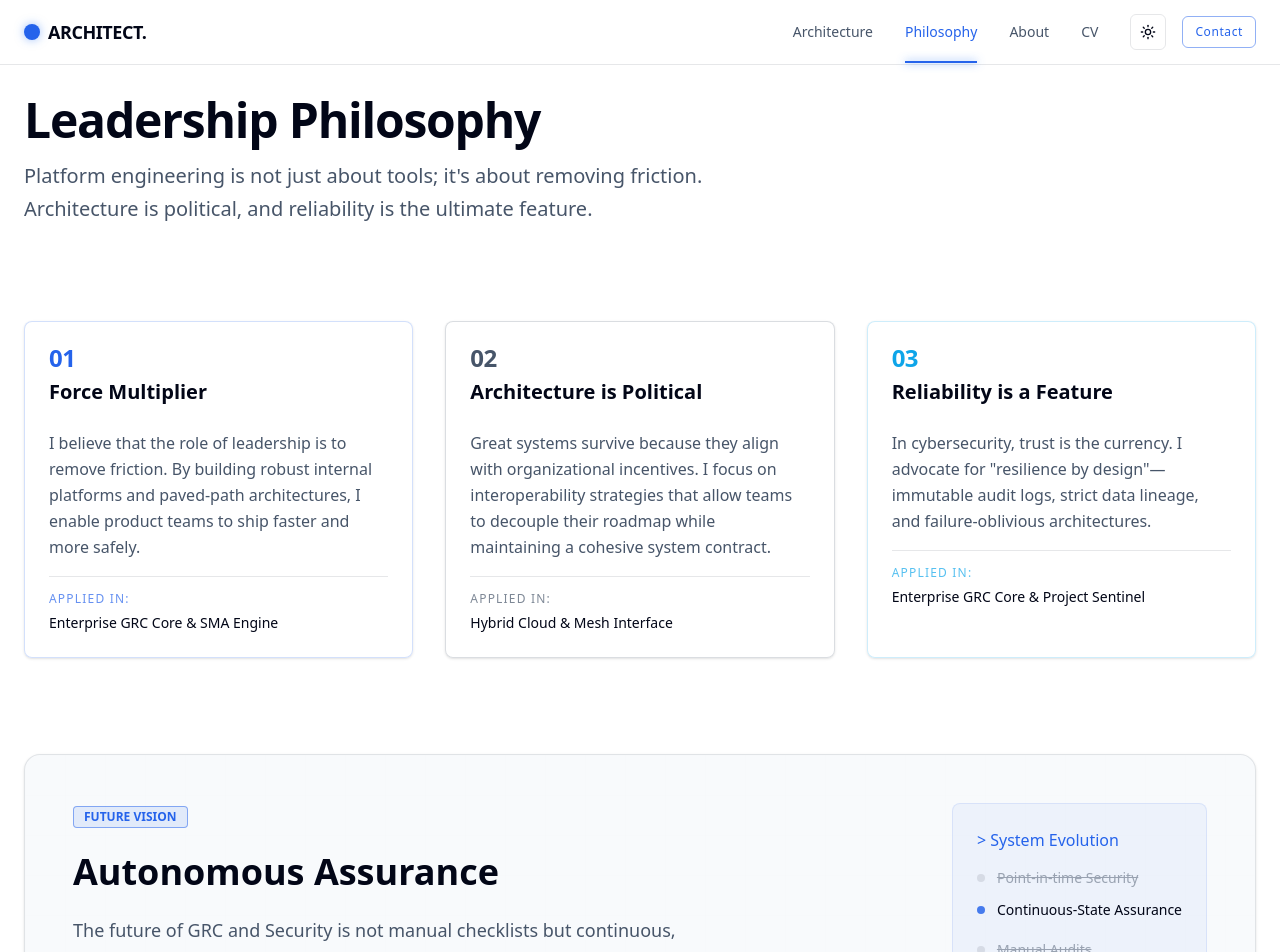
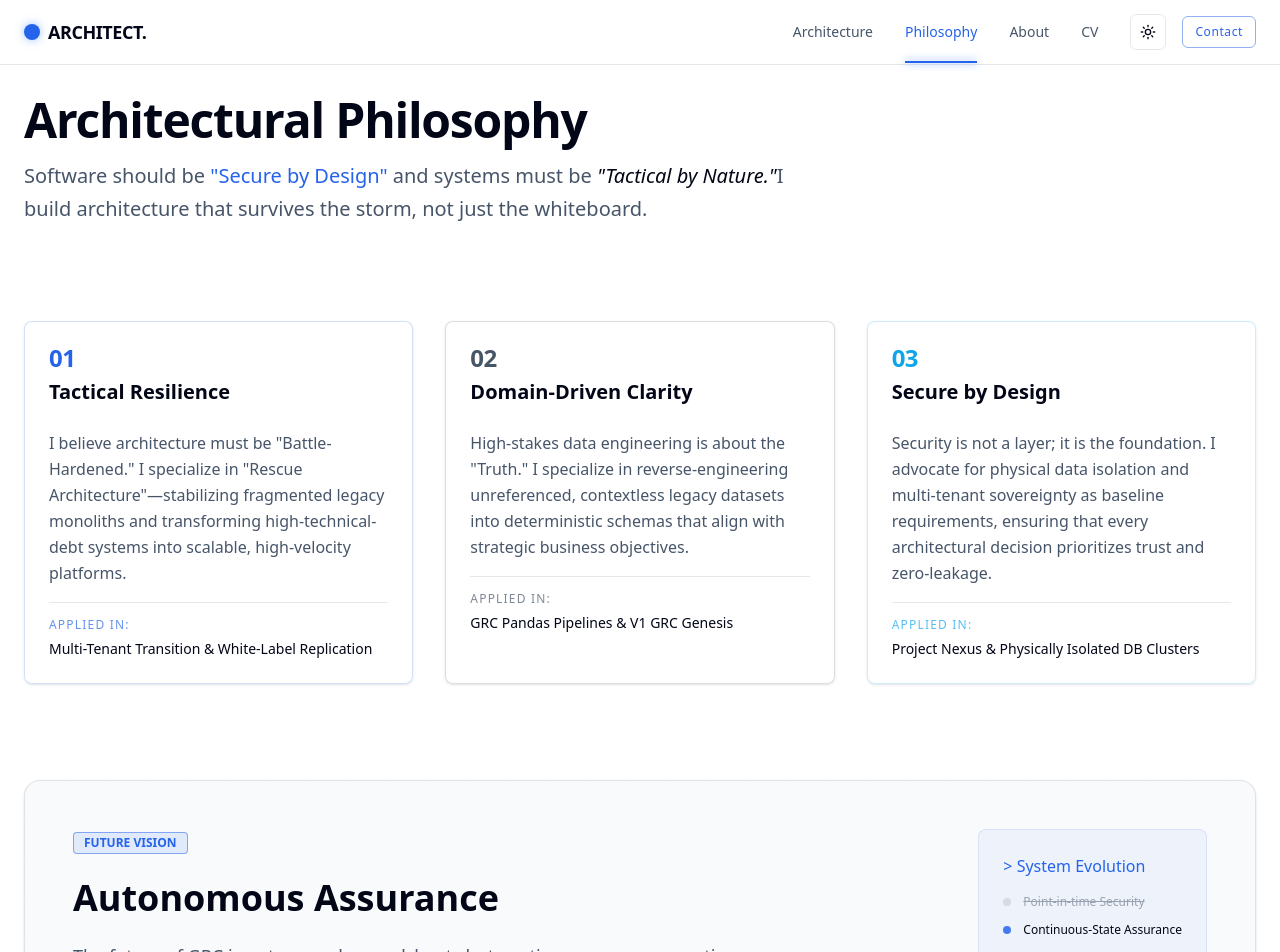
Before and after one commit to DarkCovenant26/Portfolio, a Next.js app in the folder web/: page /philosophy in a window 1280 px wide. Shown: the top 952 px of the page. Built offline with nearby package versions, Linux system fonts and the light colour scheme.

Commit message:
refactor: update philosophy page content to focus on architectural resilience and security principles

```diff
--- a/web/src/app/philosophy/page.tsx
+++ b/web/src/app/philosophy/page.tsx
@@ -7,11 +7,11 @@ export default function PhilosophyPage() {
             {/* Header */}
             <div className="space-y-4 max-w-3xl">
                 <h1 className="text-4xl md:text-5xl font-bold tracking-tight">
-                    Leadership Philosophy
+                    Architectural Philosophy
                 </h1>
-                <p className="text-xl text-muted-foreground leading-relaxed">
-                    Platform engineering is not just about tools; it's about removing friction.
-                    Architecture is political, and reliability is the ultimate feature.
+                <p className="text-xl text-muted-foreground leading-relaxed font-light">
+                    Software should be <span className="text-primary font-medium">"Secure by Design"</span> and systems must be <span className="text-foreground font-medium italic">"Tactical by Nature."</span>
+                    I build architecture that survives the storm, not just the whiteboard.
                 </p>
             </div>
 
@@ -20,15 +20,15 @@ export default function PhilosophyPage() {
                 <Card className="bg-surface-card border-primary/20 hover:border-primary/50 transition-colors shadow-sm dark:shadow-none">
                     <CardHeader>
                         <CardTitle className="text-primary mb-2">01</CardTitle>
-                        <h3 className="text-xl font-semibold">Force Multiplier</h3>
+                        <h3 className="text-xl font-semibold">Tactical Resilience</h3>
                     </CardHeader>
                     <CardContent className="space-y-4">
                         <p className="text-muted-foreground leading-relaxed">
-                            I believe that the role of leadership is to remove friction. By building robust internal platforms and paved-path architectures, I enable product teams to ship faster and more safely.
+                            I believe architecture must be "Battle-Hardened." I specialize in "Rescue Architecture"—stabilizing fragmented legacy monoliths and transforming high-technical-debt systems into scalable, high-velocity platforms.
                         </p>
                         <div className="pt-2 border-t border-card-border">
                             <span className="text-xs font-mono text-primary/70 uppercase tracking-widest">Applied In:</span>
-                            <p className="text-sm font-medium mt-1">Enterprise GRC Core & SMA Engine</p>
+                            <p className="text-sm font-medium mt-1">Multi-Tenant Transition & White-Label Replication</p>
                         </div>
                     </CardContent>
                 </Card>
@@ -36,15 +36,15 @@ export default function PhilosophyPage() {
                 <Card className="bg-surface-card border-secondary/20 hover:border-secondary/50 transition-colors shadow-sm dark:shadow-none">
                     <CardHeader>
                         <CardTitle className="text-secondary mb-2">02</CardTitle>
-                        <h3 className="text-xl font-semibold">Architecture is Political</h3>
+                        <h3 className="text-xl font-semibold">Domain-Driven Clarity</h3>
                     </CardHeader>
                     <CardContent className="space-y-4">
                         <p className="text-muted-foreground leading-relaxed">
-                            Great systems survive because they align with organizational incentives. I focus on interoperability strategies that allow teams to decouple their roadmap while maintaining a cohesive system contract.
+                            High-stakes data engineering is about the "Truth." I specialize in reverse-engineering unreferenced, contextless legacy datasets into deterministic schemas that align with strategic business objectives.
                         </p>
                         <div className="pt-2 border-t border-card-border">
                             <span className="text-xs font-mono text-secondary/70 uppercase tracking-widest">Applied In:</span>
-                            <p className="text-sm font-medium mt-1">Hybrid Cloud & Mesh Interface</p>
+                            <p className="text-sm font-medium mt-1">GRC Pandas Pipelines & V1 GRC Genesis</p>
                         </div>
                     </CardContent>
                 </Card>
@@ -52,15 +52,15 @@ export default function PhilosophyPage() {
                 <Card className="bg-surface-card border-accent/20 hover:border-accent/50 transition-colors shadow-sm dark:shadow-none">
                     <CardHeader>
                         <CardTitle className="text-accent mb-2">03</CardTitle>
-                        <h3 className="text-xl font-semibold">Reliability is a Feature</h3>
+                        <h3 className="text-xl font-semibold">Secure by Design</h3>
                     </CardHeader>
                     <CardContent className="space-y-4">
                         <p className="text-muted-foreground leading-relaxed">
-                            In cybersecurity, trust is the currency. I advocate for "resilience by design"—immutable audit logs, strict data lineage, and failure-oblivious architectures.
+                            Security is not a layer; it is the foundation. I advocate for physical data isolation and multi-tenant sovereignty as baseline requirements, ensuring that every architectural decision prioritizes trust and zero-leakage.
                         </p>
                         <div className="pt-2 border-t border-card-border">
                             <span className="text-xs font-mono text-accent/70 uppercase tracking-widest">Applied In:</span>
-                            <p className="text-sm font-medium mt-1">Enterprise GRC Core & Project Sentinel</p>
+                            <p className="text-sm font-medium mt-1">Project Nexus & Physically Isolated DB Clusters</p>
                         </div>
                     </CardContent>
                 </Card>
@@ -75,7 +75,7 @@ export default function PhilosophyPage() {
                         <Badge variant="cyber" className="w-fit">FUTURE VISION</Badge>
                         <h2 className="text-3xl md:text-4xl font-bold">Autonomous Assurance</h2>
                         <p className="text-lg text-muted-foreground leading-relaxed font-light">
-                            The future of GRC and Security is not manual checklists but continuous, programmatic verification. My vision is to build "Self-Driving Compliance" architectures—systems like **Enterprise GRC Core** and **Project Sentinel** that automatically detect risk posture, map infrastructure changes to regulatory controls, and generate evidence artifacts without human intervention.
+                            The future of GRC is not manual spreadsheets but continuous, programmatic verification. My vision is to build "Self-Driving Compliance" architectures that automatically detect risk posture, map infrastructure changes to regulatory controls, and generate evidence artifacts without human intervention—turning security from a bottleneck into a competitive advantage.
                         </p>
                     </div>
                     <div className="w-full md:w-auto flex-shrink-0">
@@ -84,19 +84,19 @@ export default function PhilosophyPage() {
                             <ul className="space-y-3 font-mono text-sm text-muted-foreground">
                                 <li className="flex items-center gap-3">
                                     <div className="h-2 w-2 rounded-full bg-card-border" />
-                                    <span className="line-through opacity-50">Point-in-time Security</span>
+                                    <span className="line-through opacity-50 text-xs">Point-in-time Security</span>
                                 </li>
                                 <li className="flex items-center gap-3">
                                     <div className="h-2 w-2 rounded-full bg-primary animate-pulse" />
-                                    <span className="text-foreground font-medium">Continuous-State Assurance</span>
+                                    <span className="text-foreground font-medium text-xs">Continuous-State Assurance</span>
                                 </li>
                                 <li className="flex items-center gap-3 pt-2">
                                     <div className="h-2 w-2 rounded-full bg-card-border" />
-                                    <span className="line-through opacity-50">Manual Audits</span>
+                                    <span className="line-through opacity-50 text-xs">Manual Spreadsheets</span>
                                 </li>
                                 <li className="flex items-center gap-3">
                                     <div className="h-2 w-2 rounded-full bg-primary animate-pulse" />
-                                    <span className="text-foreground font-medium">Programmatic Verification</span>
+                                    <span className="text-foreground font-medium text-xs">Programmatic Proof</span>
                                 </li>
                             </ul>
                         </div>
```
